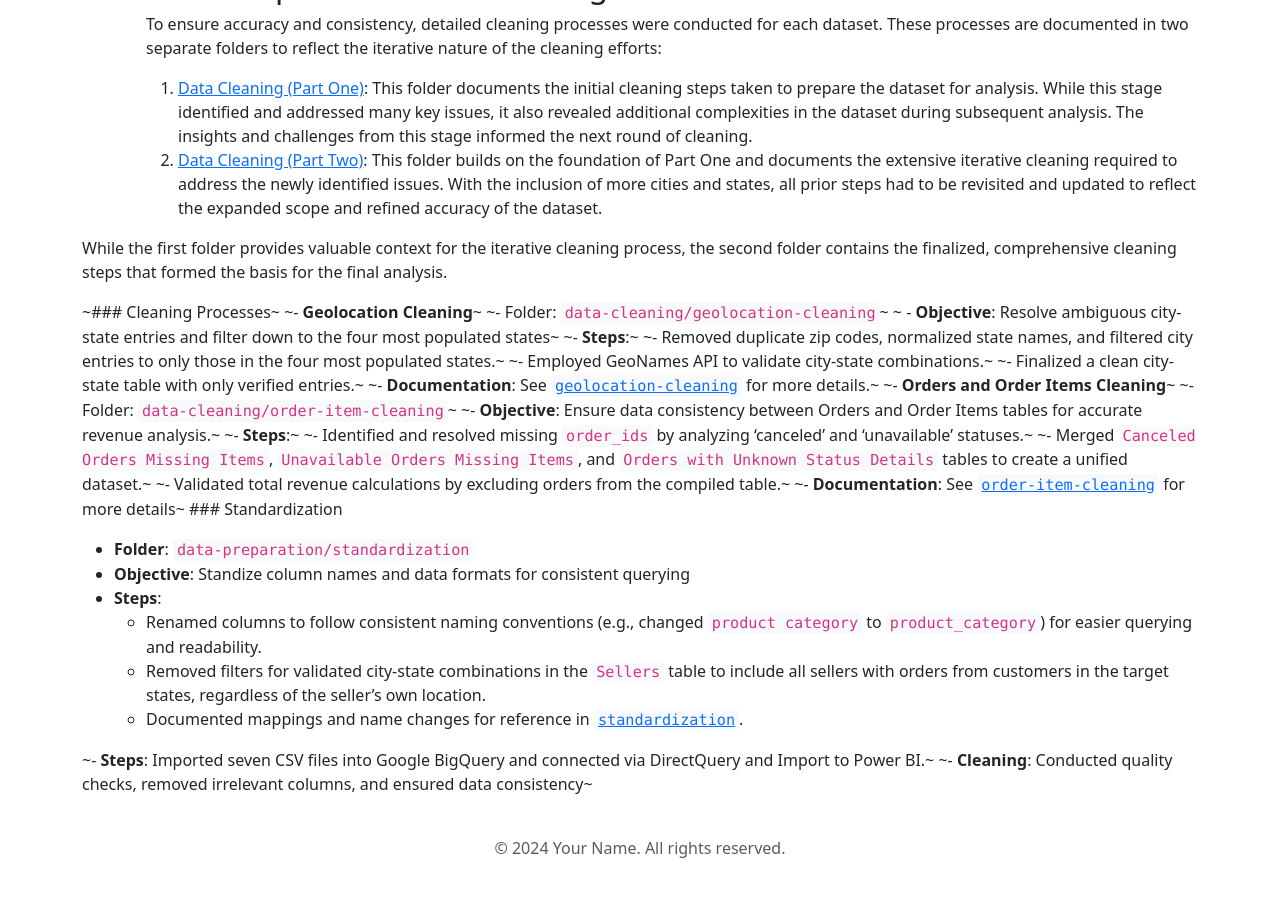
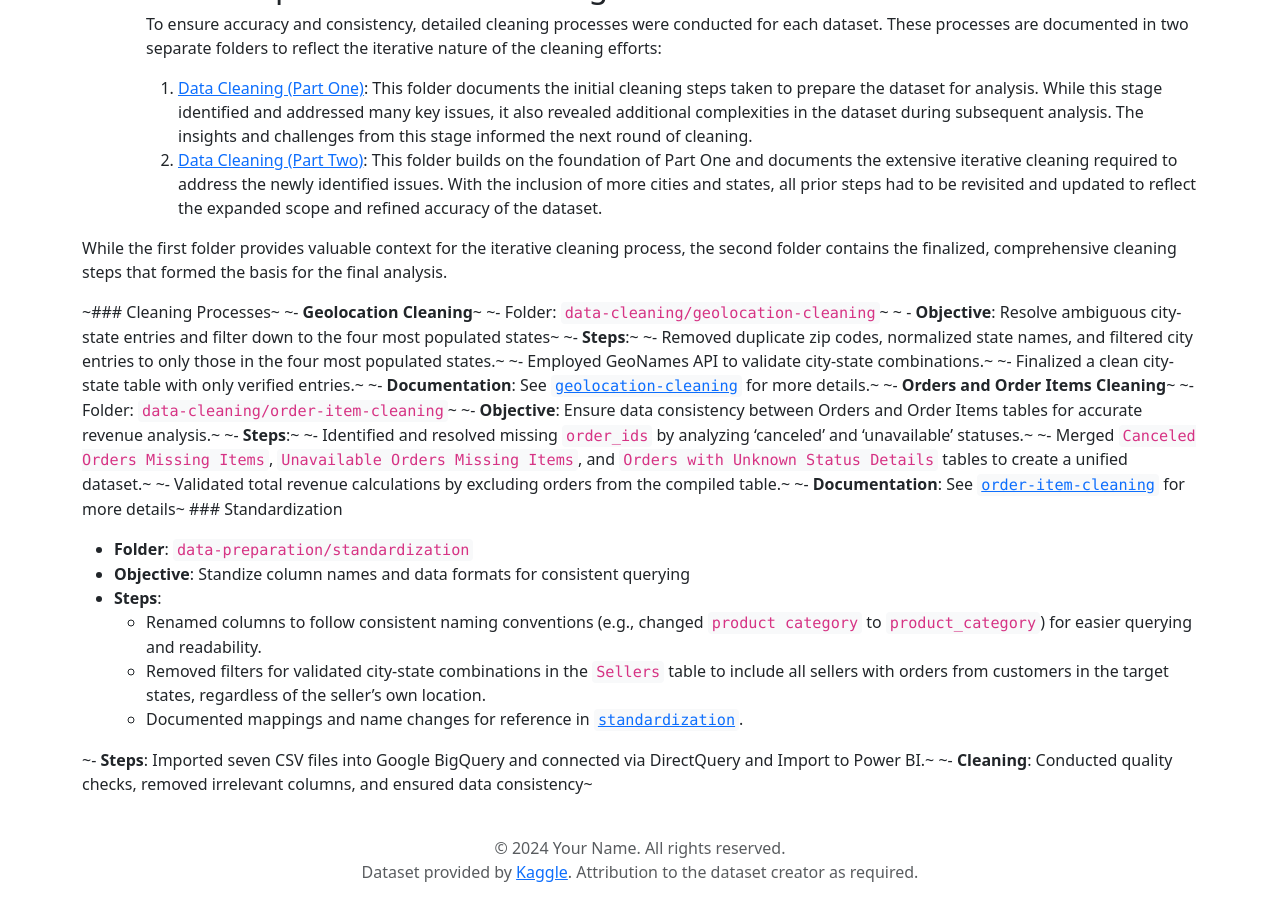
Before and after one commit to MelodicMetrics/Target-ECommerce-Revenue-Analysis, a Jekyll site: the page built from index.md, in a window 1280 px wide and 900 px high, scrolled down 679 px. Built offline with Jekyll 4.4.1, drawn with Linux system fonts in a browser that asks for light colours; nearby versions of some CDN libraries; a style sheet for code colours, icons or effects is not loaded; before the commit the page ends 1555 px from its top, so only the background shows below that.

Commit message:
Update default.html

```diff
--- a/_layouts/default.html
+++ b/_layouts/default.html
@@ -18,7 +18,9 @@
         {{ content }}
     </main>
     <footer class="text-center text-muted py-3">
-        &copy; 2024 Your Name. All rights reserved.
-    </footer>
+    &copy; 2024 Your Name. All rights reserved.<br>
+    Dataset provided by <a href="https://www.kaggle.com/" target="_blank">Kaggle</a>. Attribution to the dataset creator as required.
+</footer>
+
 </body>
 </html>
```
